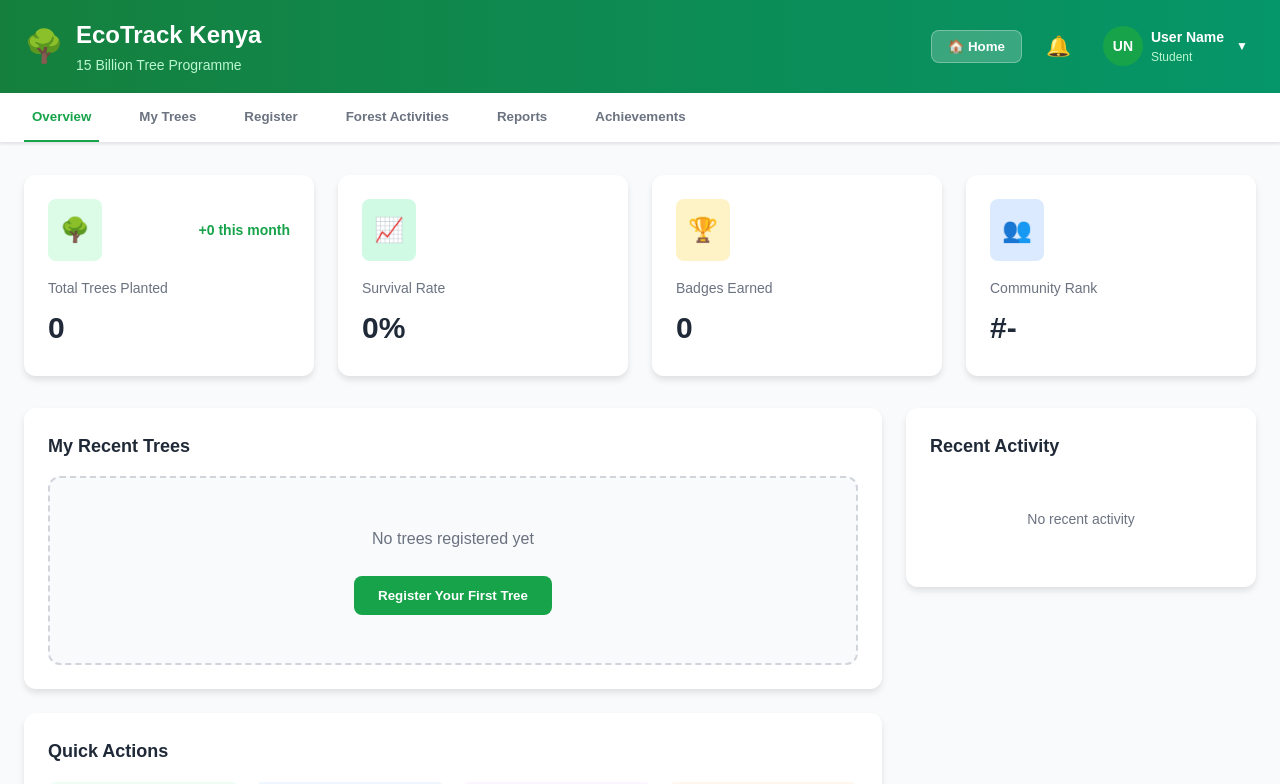
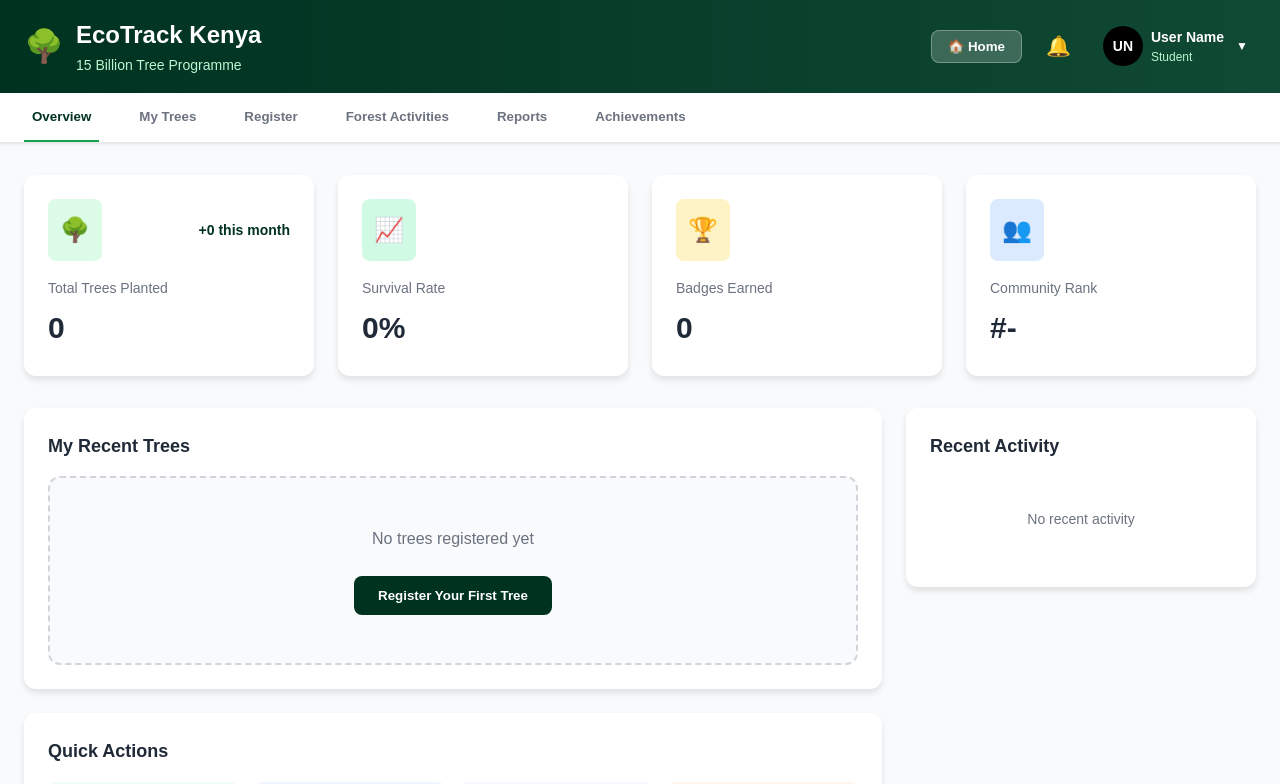
Before and after one commit to catherinekimani/Hummingbirds, a React (Create React App) app in the folder frontend/hummingbirds-frontend/: page /dashboard in a window 1280 px wide. Shown: the top 784 px of the page. Built offline with nearby package versions, Linux system fonts and the light colour scheme.

Commit message:
Added color to the dashboard

```diff
--- a/frontend/hummingbirds-frontend/src/Pages/Dashboard.css
+++ b/frontend/hummingbirds-frontend/src/Pages/Dashboard.css
@@ -7,7 +7,7 @@
 
 /* Header */
 .dashboard-header {
-  background: linear-gradient(to right, #15803d, #059669);
+  background: linear-gradient(to right, #003220, #104934);
   color: white;
   box-shadow: 0 4px 6px rgba(0, 0, 0, 0.1);
 }
@@ -84,7 +84,7 @@
 .avatar {
   width: 40px;
   height: 40px;
-  background-color: #16a34a;
+  background-color: #000000;
   border-radius: 50%;
   display: flex;
   align-items: center;
@@ -140,7 +140,7 @@
 
 .tab.active {
   border-bottom-color: #16a34a;
-  color: #16a34a;
+  color: #003220;
 }
 
 /* Dashboard Content */
@@ -197,7 +197,7 @@
 .stat-trend {
   display: flex;
   align-items: center;
-  color: #16a34a;
+  color: #003220;
   font-size: 0.875rem;
   font-weight: 600;
 }
@@ -292,7 +292,7 @@
 .tree-id {
   font-family: 'Courier New', monospace;
   font-weight: bold;
-  color: #15803d;
+  color: #003220;
   margin: 0;
 }
 
@@ -355,7 +355,7 @@
 
 .btn-passport {
   width: 100%;
-  background-color: #16a34a;
+  background-color: #003220;
   color: white;
   padding: 0.5rem;
   border: none;
@@ -373,7 +373,7 @@
 .btn-view-all {
   width: 100%;
   background-color: #f3f4f6;
-  color: #374151;
+  color: #003220;
   padding: 0.75rem;
   border: none;
   border-radius: 0.5rem;
@@ -630,7 +630,7 @@
 }
 
 .btn-filter {
-  background-color: #16a34a;
+  background-color: #003220;
   color: white;
   padding: 0.75rem 1.5rem;
   border: none;
@@ -718,7 +718,7 @@
 
 .btn-submit {
   width: 100%;
-  background-color: #16a34a;
+  background-color: #003220;
   color: white;
   padding: 1rem;
   border: none;
@@ -773,7 +773,7 @@
   }
 }
 
-/* Add these styles to your existing src/Pages/Dashboard.css file */
+
 
 /* Home Button in Header */
 .home-button {
@@ -793,7 +793,7 @@
 
 /* Dashboard Button in Navbar */
 .dashboard-button {
-  background-color: #16a34a;
+  background-color: #003220;
   color: white;
   border-color: #16a34a;
 }
@@ -871,7 +871,7 @@
 .avatar-small {
   width: 36px;
   height: 36px;
-  background-color: #16a34a;
+  background-color: #003220;
   color: white;
   border-radius: 50%;
   display: flex;
@@ -903,7 +903,7 @@
 .tree-count {
   font-size: 1.25rem;
   font-weight: bold;
-  color: #16a34a;
+  color: #003220;
 }
 
 .tree-label {
@@ -956,7 +956,7 @@
 }
 
 .btn-primary {
-  background-color: #16a34a;
+  background-color: #003220;
   color: white;
   padding: 0.75rem 1.5rem;
   border: none;
@@ -1026,7 +1026,7 @@
 
 .btn-view {
   background-color: #dcfce7;
-  color: #15803d;
+  color: #003220;
 }
 
 .btn-view:hover {
@@ -1051,7 +1051,7 @@
   width: 100%;
   margin-top: 1rem;
   padding: 0.75rem;
-  background-color: #16a34a;
+  background-color: #003220;
   color: white;
   border: none;
   border-radius: 0.5rem;
@@ -1135,7 +1135,7 @@
 }
 
 
-/* ADD THESE STYLES to your src/Pages/Dashboard.css file */
+
 
 /* Notification Dropdown */
 .notification-wrapper {
@@ -1370,7 +1370,7 @@
 }
 
 .empty-state .btn-primary {
-  background-color: #16a34a;
+  background-color: #003220;
   color: white;
   padding: 0.75rem 1.5rem;
   border: none;
@@ -1456,7 +1456,7 @@
 
 .form-input[type="file"]::file-selector-button {
   padding: 0.5rem 1rem;
-  background-color: #16a34a;
+  background-color: #003220;
   color: white;
   border: none;
   border-radius: 0.375rem;
@@ -1466,7 +1466,7 @@
 }
 
 .form-input[type="file"]::file-selector-button:hover {
-  background-color: #15803d;
+  background-color: #003220;
 }
 
 /* Loading State */
@@ -1479,7 +1479,7 @@
 
 .spinner {
   border: 4px solid #f3f4f6;
-  border-top: 4px solid #16a34a;
+  border-top: 4px solid #003220;
   border-radius: 50%;
   width: 40px;
   height: 40px;
@@ -1491,7 +1491,7 @@
   100% { transform: rotate(360deg); }
 }
 
-/* Responsive Updates */
+
 @media (max-width: 768px) {
   .notification-dropdown {
     width: 280px;
@@ -1502,14 +1502,12 @@
   }
 }
 
-/* ADD THESE STYLES to your src/Pages/Dashboard.css file */
-
-/* User Dropdown Wrapper */
+
 .user-dropdown-wrapper {
   position: relative;
 }
 
-/* User Profile - Now with dropdown arrow */
+
 .user-profile {
   display: flex;
   align-items: center;
```
